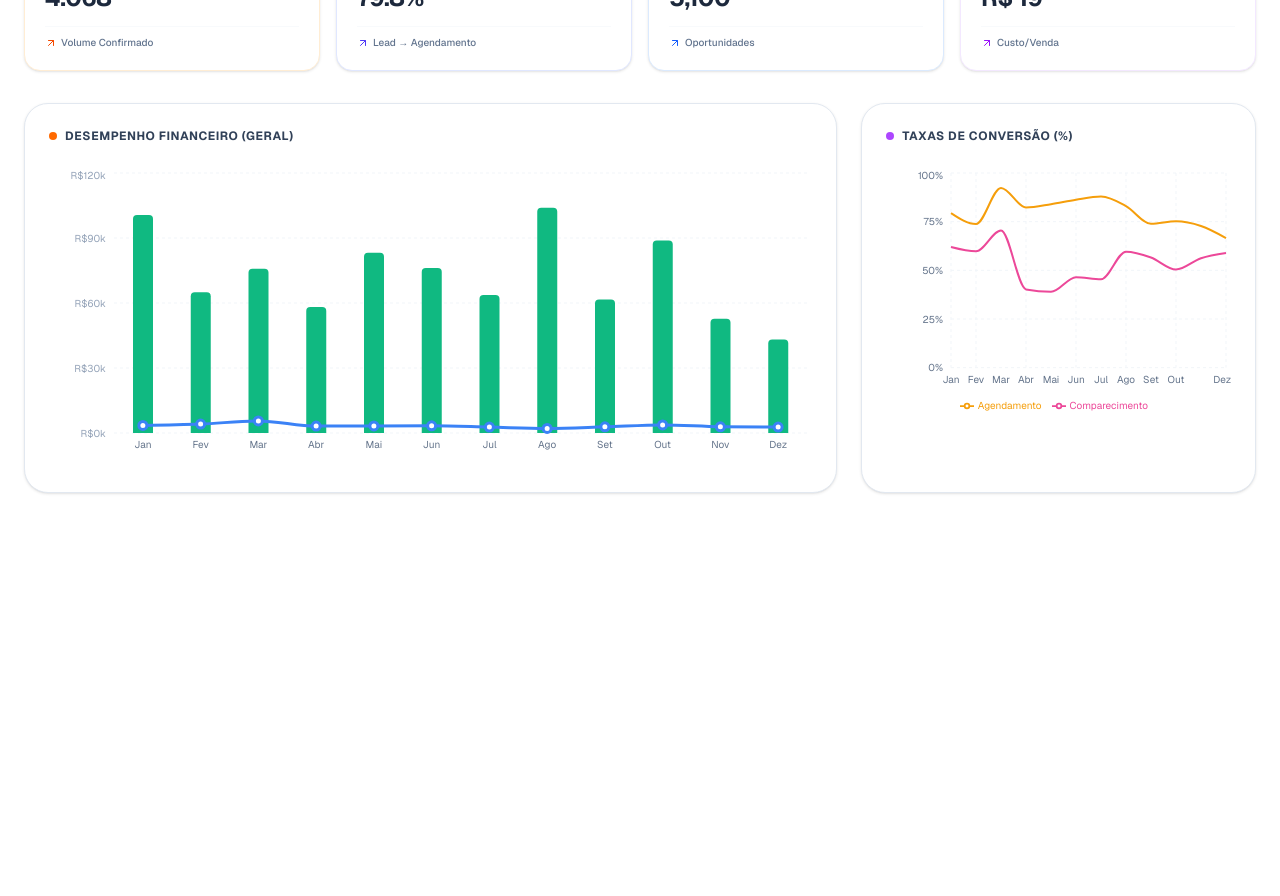
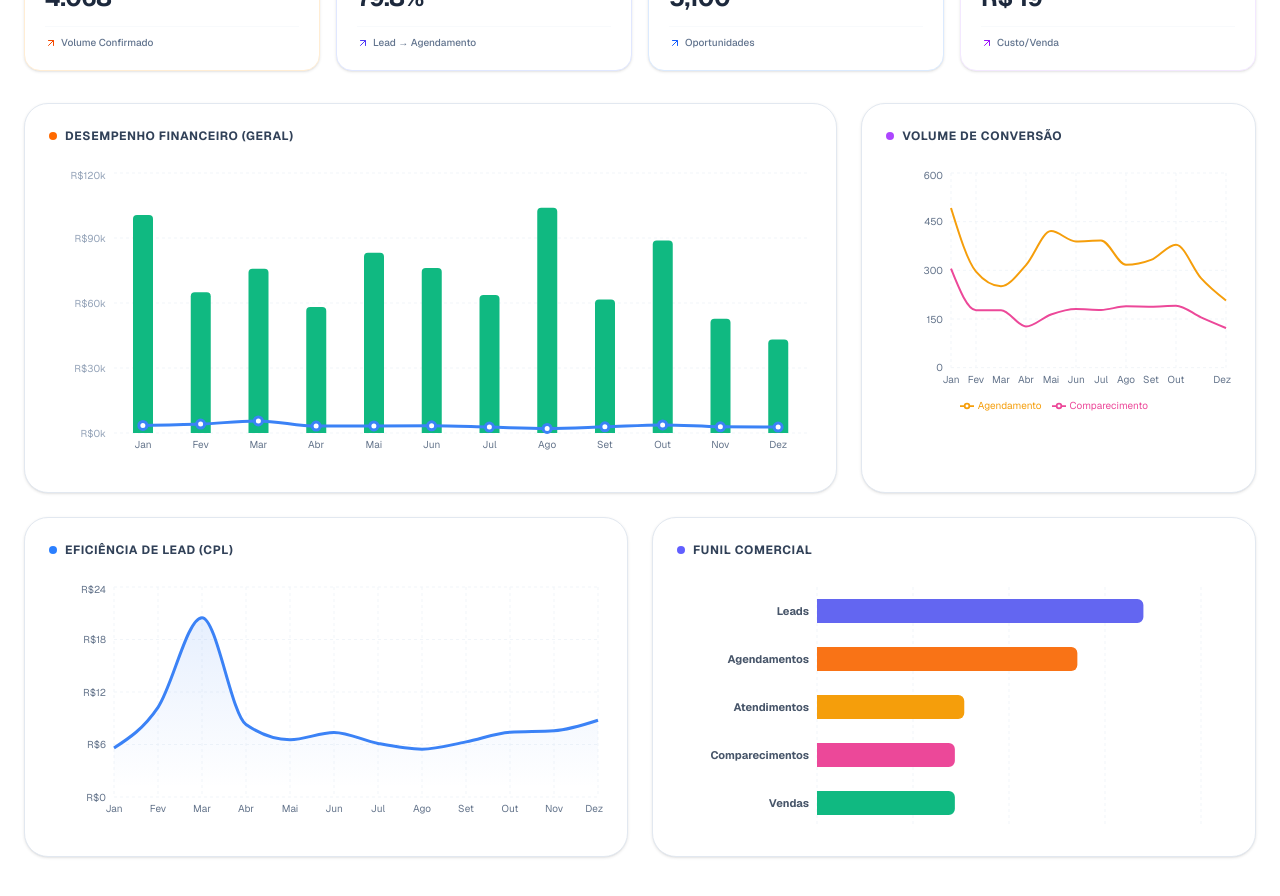
Before and after one commit to jose25mn/dashboard-marketing, a Next.js app: page / in a window 1280 px wide. Shown: the part 920-1816 px from the top of the page. Before the commit the page ends 1549 px from the top, so only its background shows below. Built offline with nearby package versions, Linux system fonts and the light colour scheme.

Commit message:
Refactor chart data to use absolute values
Updated chart data to include absolute values for agendamentos, comparecimentos, and vendas. Adjusted tooltips and chart axes accordingly.

```diff
--- a/app/page.tsx
+++ b/app/page.tsx
@@ -176,20 +176,22 @@ export default function Dashboard() {
 
     const conversionData = chartData.map(d => ({
         name: d.name,
-        // ADICIONADO: Valores absolutos para usar no tooltip
+        // DADOS ABSOLUTOS (usados agora no gráfico)
         agendamentos: d.agendamentos || 0,
         comparecimentos: d.comparecimentos || 0,
+        vendas: d.vendas || 0,
 
-        // Mantemos o calculo da taxa para o desenho da linha (eixo 0-100%)
+        // DADOS DE TAXA (mantidos caso precise futuramente)
         tx_agend: d.leads > 0 ? Number(((d.agendamentos / d.leads) * 100).toFixed(1)) : 0,
         tx_comp: d.agendamentos > 0 ? Number(((d.comparecimentos / d.agendamentos) * 100).toFixed(1)) : 0,
         tx_venda: d.comparecimentos > 0 ? Number(((d.vendas / d.comparecimentos) * 100).toFixed(1)) : 0
     }));
 
+    // Alterado para usar valores absolutos também
     const singleMonthConversion = [
-        { name: 'Agendamento', value: conversionData[0]?.tx_agend || 0, fill: '#f59e0b' },
-        { name: 'Comparecimento', value: conversionData[0]?.tx_comp || 0, fill: '#ec4899' },
-        { name: 'Venda', value: conversionData[0]?.tx_venda || 0, fill: '#10b981' },
+        { name: 'Agendamento', value: conversionData[0]?.agendamentos || 0, fill: '#f59e0b' },
+        { name: 'Comparecimento', value: conversionData[0]?.comparecimentos || 0, fill: '#ec4899' },
+        { name: 'Venda', value: conversionData[0]?.vendas || 0, fill: '#10b981' },
     ];
 
     return { chartData, singleMonthData, singleMonthConversion, isSingleMonth, totals: { ...sum, roas, cpl, cpc, ticket, cpa }, funnelData, conversionData };
@@ -322,7 +324,7 @@ export default function Dashboard() {
                   <KPICard title="ROAS" value={`${processedData.totals.roas.toFixed(2)}x`} sub="Retorno Mídia" icon={Target} colorTheme="cyan" />
                   <KPICard title="Ticket Médio" value={`R$ ${processedData.totals.ticket.toLocaleString('pt-BR', {maximumFractionDigits: 0})}`} sub="Por Venda" icon={ShoppingBag} colorTheme="purple" />
 
-                  {/* NOVOS CARDS */}
+                  {/* NOVOS CARDS DE AGENDAMENTO (SOLICITADOS) */}
                   <KPICard
                     title="Total Agendamentos"
                     value={processedData.totals.agendamentos.toLocaleString('pt-BR')}
@@ -372,15 +374,15 @@ export default function Dashboard() {
                       </div>
                   </div>
                   <div className="bg-white rounded-3xl p-6 shadow-sm border border-slate-200">
-                      <div className="flex justify-between items-center mb-6"><h3 className="text-xs font-bold text-slate-700 uppercase tracking-wider flex items-center gap-2"><div className="w-2 h-2 bg-purple-500 rounded-full"></div> Taxas de Conversão (%)</h3></div>
+                      <div className="flex justify-between items-center mb-6"><h3 className="text-xs font-bold text-slate-700 uppercase tracking-wider flex items-center gap-2"><div className="w-2 h-2 bg-purple-500 rounded-full"></div> Volume de Conversão</h3></div>
                       <div className="h-[250px]">
                         <ResponsiveContainer width="100%" height="100%">
                              {processedData.isSingleMonth ? (
                                 <BarChart data={processedData.singleMonthConversion} layout="vertical" margin={{left: 20}}>
                                     <CartesianGrid strokeDasharray="3 3" stroke="#f1f5f9" horizontal={false} />
-                                    <XAxis type="number" domain={[0, 100]} hide />
+                                    <XAxis type="number" hide />
                                     <YAxis dataKey="name" type="category" width={100} tick={{fontSize: 11, fontWeight: 700}} axisLine={false} tickLine={false} />
-                                    <Tooltip cursor={{fill: '#f8fafc'}} contentStyle={{ backgroundColor: '#fff', borderColor: '#e2e8f0', borderRadius: '8px' }} formatter={(val:any) => [`${val}%`, 'Taxa']} />
+                                    <Tooltip cursor={{fill: '#f8fafc'}} contentStyle={{ backgroundColor: '#fff', borderColor: '#e2e8f0', borderRadius: '8px' }} formatter={(val:any) => [val, 'Qtd']} />
                                     <Bar dataKey="value" radius={[0, 4, 4, 0]} barSize={30}>
                                         {processedData.singleMonthConversion.map((entry: any, index: number) => (
                                             <Cell key={`cell-conv-${index}`} fill={entry.fill} />
@@ -391,25 +393,53 @@ export default function Dashboard() {
                                 <LineChart data={processedData.conversionData}>
                                     <CartesianGrid strokeDasharray="3 3" stroke="#f1f5f9" />
                                     <XAxis dataKey="name" stroke="#64748b" tick={{fontSize: 10}} axisLine={false} tickLine={false} />
-                                    <YAxis stroke="#64748b" tick={{fontSize: 10}} axisLine={false} tickLine={false} tickFormatter={(val) => `${val}%`} />
 
-                                    {/* MUDANÇA AQUI: Tooltip customizado para ler 'agendamentos' do payload */}
+                                    {/* Eixo Y normal, sem formatação de porcentagem */}
+                                    <YAxis stroke="#64748b" tick={{fontSize: 10}} axisLine={false} tickLine={false} />
+
                                     <Tooltip
-                                      contentStyle={{ backgroundColor: '#fff', borderColor: '#e2e8f0', borderRadius: '8px' }}
-                                      formatter={(value: any, name: any, item: any) => {
-                                          if (name === 'Agendamento' && item?.payload) return [item.payload.agendamentos, name];
-                                          if (name === 'Comparecimento' && item?.payload) return [item.payload.comparecimentos, name];
-                                          return [`${value}%`, name];
-                                      }}
+                                        contentStyle={{ backgroundColor: '#fff', borderColor: '#e2e8f0', borderRadius: '8px' }}
+                                        formatter={(value: any, name: any) => [value, name]}
                                     />
 
                                     <Legend wrapperStyle={{fontSize: '10px'}} />
-                                    <Line type="monotone" name="Agendamento" dataKey="tx_agend" stroke="#f59e0b" strokeWidth={2} dot={false} />
-                                    <Line type="monotone" name="Comparecimento" dataKey="tx_comp" stroke="#ec4899" strokeWidth={2} dot={false} />
+
+                                    {/* As linhas agora usam os valores absolutos 'agendamentos' e 'comparecimentos' */}
+                                    <Line type="monotone" name="Agendamento" dataKey="agendamentos" stroke="#f59e0b" strokeWidth={2} dot={false} />
+                                    <Line type="monotone" name="Comparecimento" dataKey="comparecimentos" stroke="#ec4899" strokeWidth={2} dot={false} />
                                 </LineChart>
                              )}
                         </ResponsiveContainer>
                       </div>
+                  </div>
+                </div>
+
+                <div className="grid grid-cols-1 lg:grid-cols-2 gap-6 mb-6">
+                  <div className="bg-white rounded-3xl p-6 shadow-sm border border-slate-200">
+                      <div className="flex justify-between items-center mb-6"><h3 className="text-xs font-bold text-slate-700 uppercase tracking-wider flex items-center gap-2"><div className="w-2 h-2 bg-blue-500 rounded-full"></div> Eficiência de Lead (CPL)</h3></div>
+                      <div className="h-[250px]">
+                        <ResponsiveContainer width="100%" height="100%">
+                            {processedData.isSingleMonth ? (
+                                <BarChart data={processedData.singleMonthData} layout="vertical" margin={{left: 20}}>
+                                    <CartesianGrid strokeDasharray="3 3" stroke="#f1f5f9" horizontal={false} />
+                                    <XAxis type="number" hide />
+                                    <YAxis dataKey="name" type="category" width={80} tick={{fontSize: 11, fontWeight: 700}} axisLine={false} tickLine={false} />
+                                    <Tooltip cursor={{fill: '#f8fafc'}} contentStyle={{ backgroundColor: '#fff', borderColor: '#e2e8f0', borderRadius: '8px' }} formatter={(val:any) => [`R$ ${val.toFixed(2)}`, 'CPL']} />
+                                    <Bar dataKey="cpl" radius={[0, 4, 4, 0]} barSize={30}>
+                                        {processedData.singleMonthData.map((entry: any, index: number) => (
+                                            <Cell key={`cell-cpl-${index}`} fill={entry.fill} />
+                                        ))}
+                                    </Bar>
+                                </BarChart>
+                            ) : (
+                                <AreaChart data={processedData.chartData}><defs><linearGradient id="colorCpl" x1="0" y1="0" x2="0" y2="1"><stop offset="5%" stopColor="#3b82f6" stopOpacity={0.2}/><stop offset="95%" stopColor="#3b82f6" stopOpacity={0}/></linearGradient></defs><CartesianGrid strokeDasharray="3 3" stroke="#f1f5f9" /><XAxis dataKey="name" stroke="#64748b" tick={{fontSize: 10}} axisLine={false} tickLine={false} /><YAxis stroke="#64748b" tick={{fontSize: 10}} axisLine={false} tickLine={false} tickFormatter={(val) => `R$${val}`} /><Tooltip contentStyle={{ backgroundColor: '#fff', borderColor: '#e2e8f0', borderRadius: '8px' }} /><Area type="monotone" name="CPL (R$)" dataKey="cpl" stroke="#3b82f6" strokeWidth={3} fill="url(#colorCpl)" /></AreaChart>
+                            )}
+                        </ResponsiveContainer>
+                      </div>
+                  </div>
+                  <div className="bg-white rounded-3xl p-6 shadow-sm border border-slate-200">
+                      <div className="flex justify-between items-center mb-6"><h3 className="text-xs font-bold text-slate-700 uppercase tracking-wider flex items-center gap-2"><div className="w-2 h-2 bg-indigo-500 rounded-full"></div> Funil Comercial</h3></div>
+                      <div className="h-[250px]"><ResponsiveContainer width="100%" height="100%"><BarChart data={processedData.funnelData} layout="vertical" margin={{ top: 5, right: 30, left: 40, bottom: 5 }}><CartesianGrid strokeDasharray="3 3" stroke="#f1f5f9" horizontal={false} /><XAxis type="number" hide /><YAxis dataKey="stage" type="category" width={100} tick={{fontSize: 11, fontWeight: 700, fill: '#475569'}} axisLine={false} tickLine={false} /><Tooltip cursor={{fill: '#f8fafc'}} contentStyle={{ backgroundColor: '#fff', borderColor: '#e2e8f0', borderRadius: '8px' }} /><Bar dataKey="value" radius={[0, 6, 6, 0]} barSize={24}>{processedData.funnelData.map((entry, index) => (<Cell key={`cell-${index}`} fill={entry.fill} />))}</Bar></BarChart></ResponsiveContainer></div>
                   </div>
                 </div>
             </>
```
